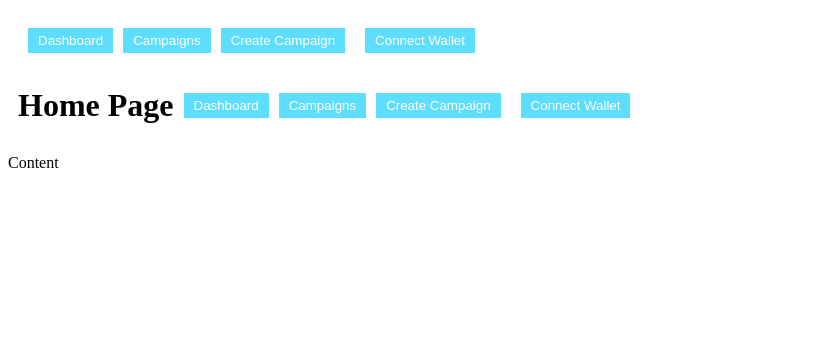
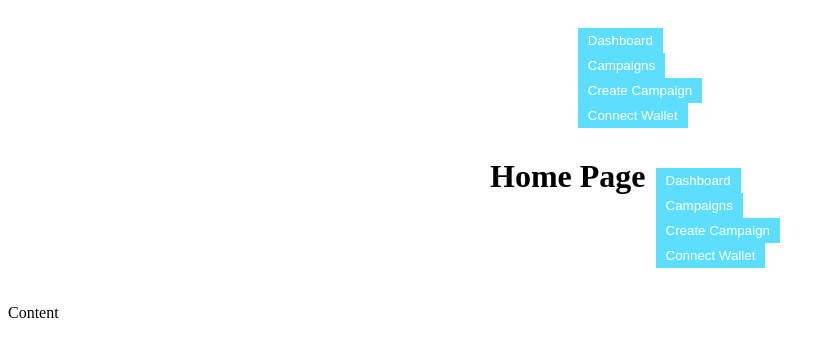
Before and after one commit to mrjanjua16/funder, a Next.js app: page / in a window 1280 px wide. Shown: the top 356 px of the page, without its empty margins (0-835 px from the left). Built offline with nearby package versions, Linux system fonts and the light colour scheme.

Commit message:
connect Wallet

```diff
--- a/app/NavigationBar.module.css
+++ b/app/NavigationBar.module.css
@@ -2,8 +2,6 @@
     background-color: #ffffff;
     color: #000000;
     padding: 10px;
-    display: flex;
-    justify-content: flex-end;
     gap: 10px;
 }
 
@@ -12,7 +10,9 @@
     border: none;
     background-color: #5edefe;
     color: white;
-    cursor: pointer;;
+    cursor: pointer;
+    display: flex;
+    justify-content: center;
 }
 
 .navbar button:hover {
--- a/app/layout.module.css
+++ b/app/layout.module.css
@@ -6,8 +6,7 @@
     background-color: rgb(255, 255, 255);
     padding: 10px;
     display: flex;
-    justify-content: space--between;
-    align-items: center;
+    justify-content: center;
 }
 
 .header h1 {
--- a/app/layout.tsx
+++ b/app/layout.tsx
@@ -22,15 +22,22 @@ export default function RootLayout({
     <button>Dashboard</button>
     <button>Campaigns</button>
     <button>Create Campaign</button>
-        </div>
-        <div className={styles.navbar}>
-          <button>Connect Wallet</button>
+    <button onClick={connectWallet}>Connect Wallet</button>
     </div>
   </div>
-
   <div className={LayoutStyles.content}>
     {children}
   </div>
 </>
   );
 }
+
+const connectWallet = async () => {
+  await window.ethereum.request({ method: "eth_requestAccounts"});
+}
+
+const networks = {
+  polygon: {
+    chainId: '0x${Number(137).toString(16)}',
+  }
+}
--- a/package.json
+++ b/package.json
@@ -32,7 +32,7 @@
     "eslint-config-next": "14.1.0",
     "ethereum-waffle": "^2.2.0",
     "ethers": "^5.7.2",
-    "hardhat": "^2.19.5",
+    "hardhat": "^2.20.1",
     "postcss": "^8",
     "tailwindcss": "^3.3.0",
     "typescript": "^5"
```
Also changed, not shown: 2 other files (tests, documents, lock files or other folders). Lines whose indentation alone changed are shown as unchanged.
